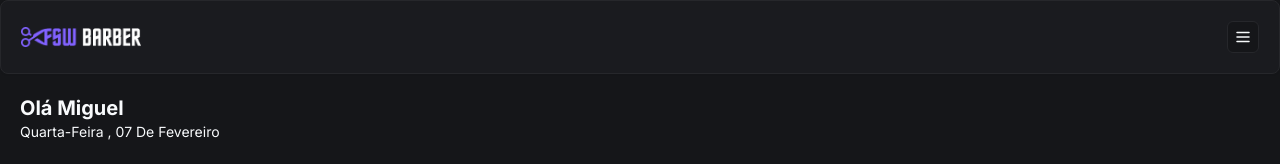
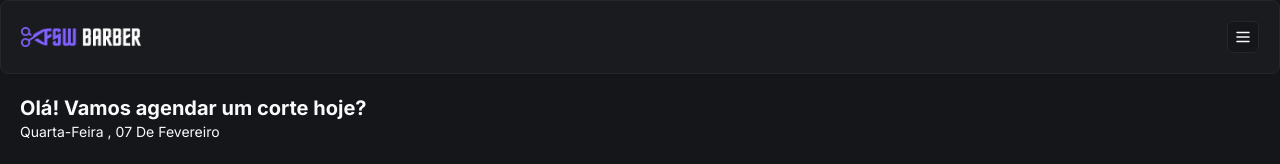
Before and after one commit to Israelkilday/BARBERBLEND, a Next.js app: page / in a window 1280 px wide. Shown: the top 164 px of the page. Built offline with nearby package versions, Linux system fonts and the light colour scheme; no server answers; the database is empty.

Commit message:
feat: add user name to home page

```diff
--- a/app/(home)/page.tsx
+++ b/app/(home)/page.tsx
@@ -34,7 +34,9 @@
       <Header />
 
       <div className="px-5 pt-5">
-        <h2 className="text-xl font-bold">Olá Miguel</h2>
+        <h2 className="text-xl font-bold">
+          {session?.user ? `Olá, ${session.user.name?.split(" ")[0]}!` : "Olá! Vamos agendar um corte hoje?"}
+        </h2>
 
         <p className="capitalize text-sm">
           {format(new Date(), "EEEE ',' dd 'de' MMMM", {
```
